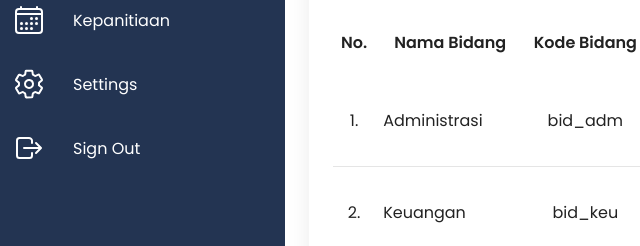
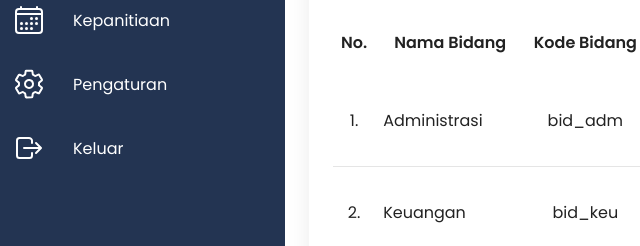
Before and after one commit to elenanggriann/elenanggriann.github.io, a plain HTML site: page bem/index.html in a window 1280 px wide. Shown: the part 379-625 px from the top of the page, 15-655 px from the left. Drawn offline with nearby package versions, Linux system fonts and the light colour scheme.

Commit message:
Update index.html

```diff
--- a/bem/index.html
+++ b/bem/index.html
@@ -50,13 +50,13 @@
                 <li>
                     <p class="tab-links" onclick="opentab('settings')">
                         <span class="icon"><ion-icon name="settings-outline"></ion-icon></span>
-                        <span class="title">Settings</span>
+                        <span class="title">Pengaturan</span>
                     </p>
                 </li>
                 <li>
                     <p class="tab-links" onclick="opentab('sign-out')">
                         <span class="icon"><ion-icon name="log-out-outline"></ion-icon></span>
-                        <span class="title">Sign Out</span>
+                        <span class="title">Keluar</span>
                     </p>
                 </li>
 
```
